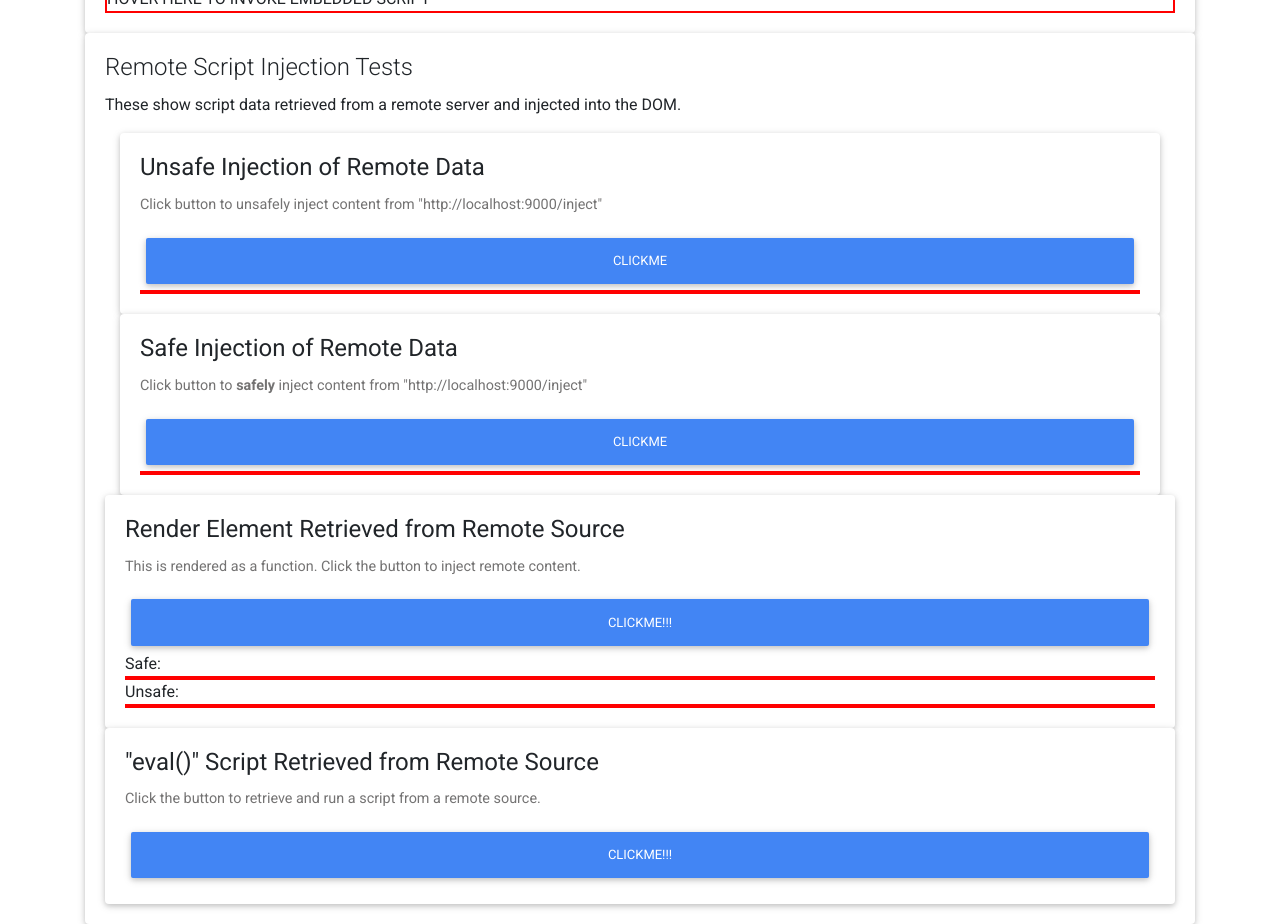
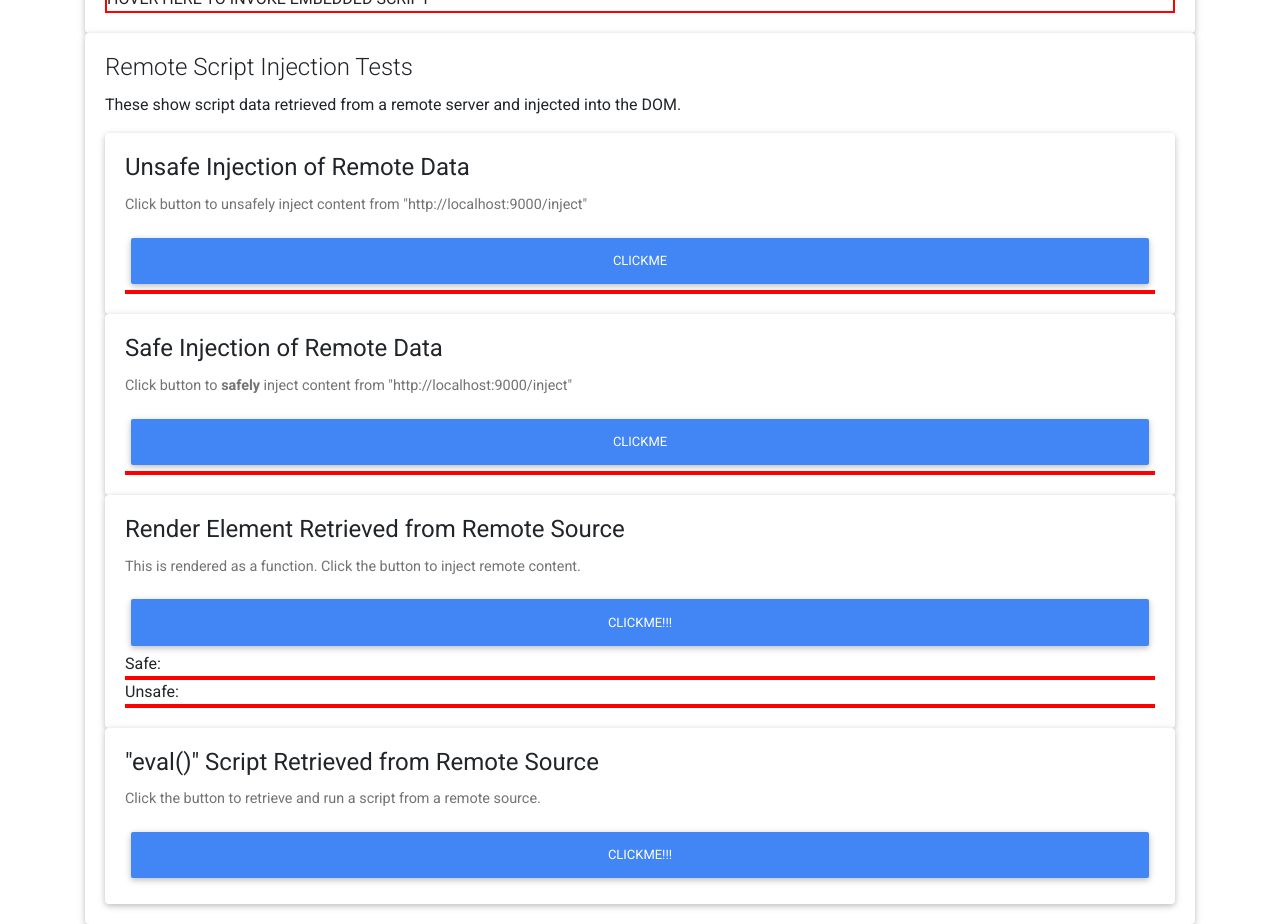
Before and after one commit to nouhaila49/simply_vulnerable_react, a React (Create React App) app in the folder client/: page / in a window 1280 px wide. Shown: the part 2060-2984 px from the top of the page. Built offline with nearby package versions, Linux system fonts and the light colour scheme.

Commit message:
updated rendering for some examples

```diff
--- a/client/src/App.js
+++ b/client/src/App.js
@@ -10,7 +10,7 @@ import { ReactDomVulnerable } from './client-side-xss/reactdom_vulnerable.jsx';
 import { Safe } from './client-side-xss/safe.jsx';
 import { Href } from './client-side-xss/href.jsx';
 import { QueryParams } from './client-side-xss/queryparams.jsx';
-import { Embedded, EmbeddedDerivation } from './client-side-xss/embedded.jsx';
+import { EmbeddedRenderingFunc, EmbeddedRenderingClass } from './client-side-xss/embedded.jsx';
 import { RemoteUnsafe } from './server-side-xss/remote_unsafe.jsx';
 import { RemoteSafe } from './server-side-xss/remote_safe.jsx';
 import { UnsafeRenderFunc, SafeRenderFunc } from "./server-side-xss/remote_render_funcs.jsx";
@@ -97,8 +97,8 @@ class App extends React.Component {
               no source data.
             </MDBCardText>
 
-            <Embedded genericInput={this.state.genericInput} />
-            <EmbeddedDerivation script={"alert('embedded script for a component derived from React.Component');"} genericInput={this.state.genericInput} />
+            <EmbeddedRenderingFunc genericInput={this.state.genericInput} />
+            <EmbeddedRenderingClass script={"alert('embedded script for a component derived from React.Component');"} genericInput={this.state.genericInput} />
           </MDBCard>
 
 
--- a/client/src/client-side-xss/embedded.jsx
+++ b/client/src/client-side-xss/embedded.jsx
@@ -13,7 +13,7 @@ function InnerElement(props) {
 }
 
 
-export function Embedded(props) {
+export function EmbeddedRenderingFunc(props) {
 
     // There should be flow from "script" to dangerouslySetInnerHtml
     const script = "alert('an embedded script is running');";
@@ -25,7 +25,7 @@ export function Embedded(props) {
 }
 
 
-export class EmbeddedDerivation extends React.Component {
+export class EmbeddedRenderingClass extends React.Component {
     constructor(props) {
         super(props);
         this.props = props;
--- a/client/src/server-side-xss/remote_safe.jsx
+++ b/client/src/server-side-xss/remote_safe.jsx
@@ -21,8 +21,6 @@ export class RemoteSafe extends React.Component {
     render() {
 
         return (
-
-            <MDBContainer>
             <MDBCard className="card-body">
                 <MDBCardTitle>Safe Injection of Remote Data</MDBCardTitle>
                 <MDBCardText>Click button to <b>safely</b> inject content from "{this.props.src}"</MDBCardText>
@@ -30,9 +28,6 @@ export class RemoteSafe extends React.Component {
                 <Button onClick={this.onClick}>ClickMe</Button>
                 <div className="result">{this.state.injected}</div>
             </MDBCard>
-            </MDBContainer>
-
-
         );
     }
 
--- a/client/src/server-side-xss/remote_unsafe.jsx
+++ b/client/src/server-side-xss/remote_unsafe.jsx
@@ -20,7 +20,6 @@ export class RemoteUnsafe extends React.Component {
     render() {
 
         return (
-            <MDBContainer>
             <MDBCard className="card-body">
                 <MDBCardTitle>Unsafe Injection of Remote Data</MDBCardTitle>
                 <MDBCardText>Click button to unsafely inject content from "{this.props.src}"</MDBCardText>
@@ -28,7 +27,6 @@ export class RemoteUnsafe extends React.Component {
                 <Button onClick={this.onClick}>ClickMe</Button>
                 <div className="result" dangerouslySetInnerHTML={{ __html: this.state.injected }} />
             </MDBCard>
-            </MDBContainer>
         );
     }
 
```
Also changed, not shown: 1 other file (tests, documents, lock files or other folders). Lines whose indentation alone changed are shown as unchanged.
